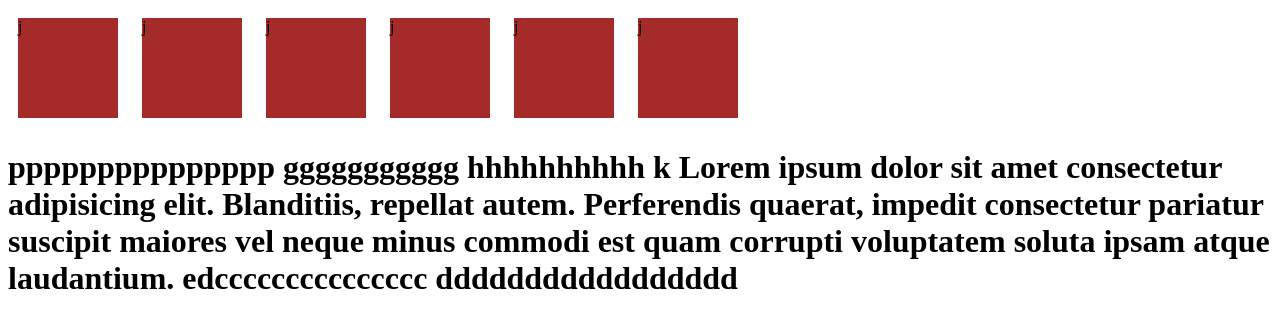
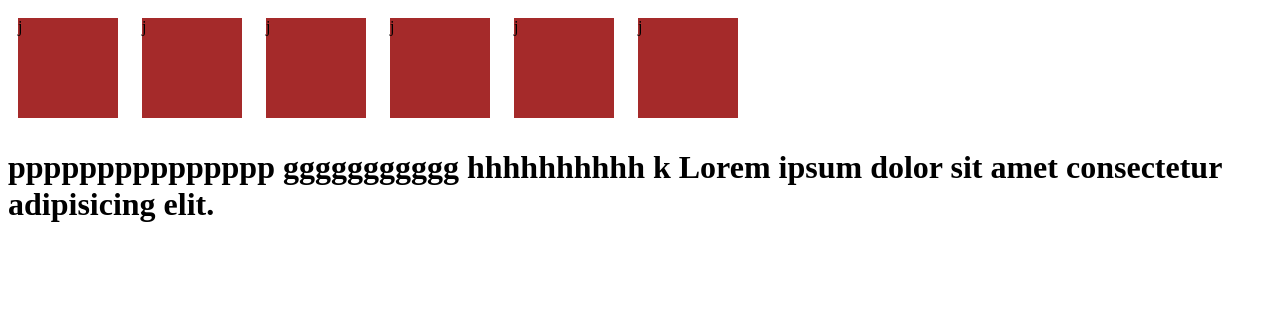
Before and after one commit to girishkumarreddymallela/responsive-demo, a plain HTML site: page index.html in a window 1280 px wide. Drawn offline with Linux system fonts and the light colour scheme.

Commit message:
2nd commit

```diff
--- a/index.html
+++ b/index.html
@@ -33,10 +33,7 @@
     </div>
     <h1>
       ppppppppppppppp ggggggggggg hhhhhhhhhh k Lorem ipsum dolor sit amet
-      consectetur adipisicing elit. Blanditiis, repellat autem. Perferendis
-      quaerat, impedit consectetur pariatur suscipit maiores vel neque minus
-      commodi est quam corrupti voluptatem soluta ipsam atque laudantium.
-      edccccccccccccccc ddddddddddddddddd
+      consectetur adipisicing elit.
     </h1>
   </body>
 </html>
```
